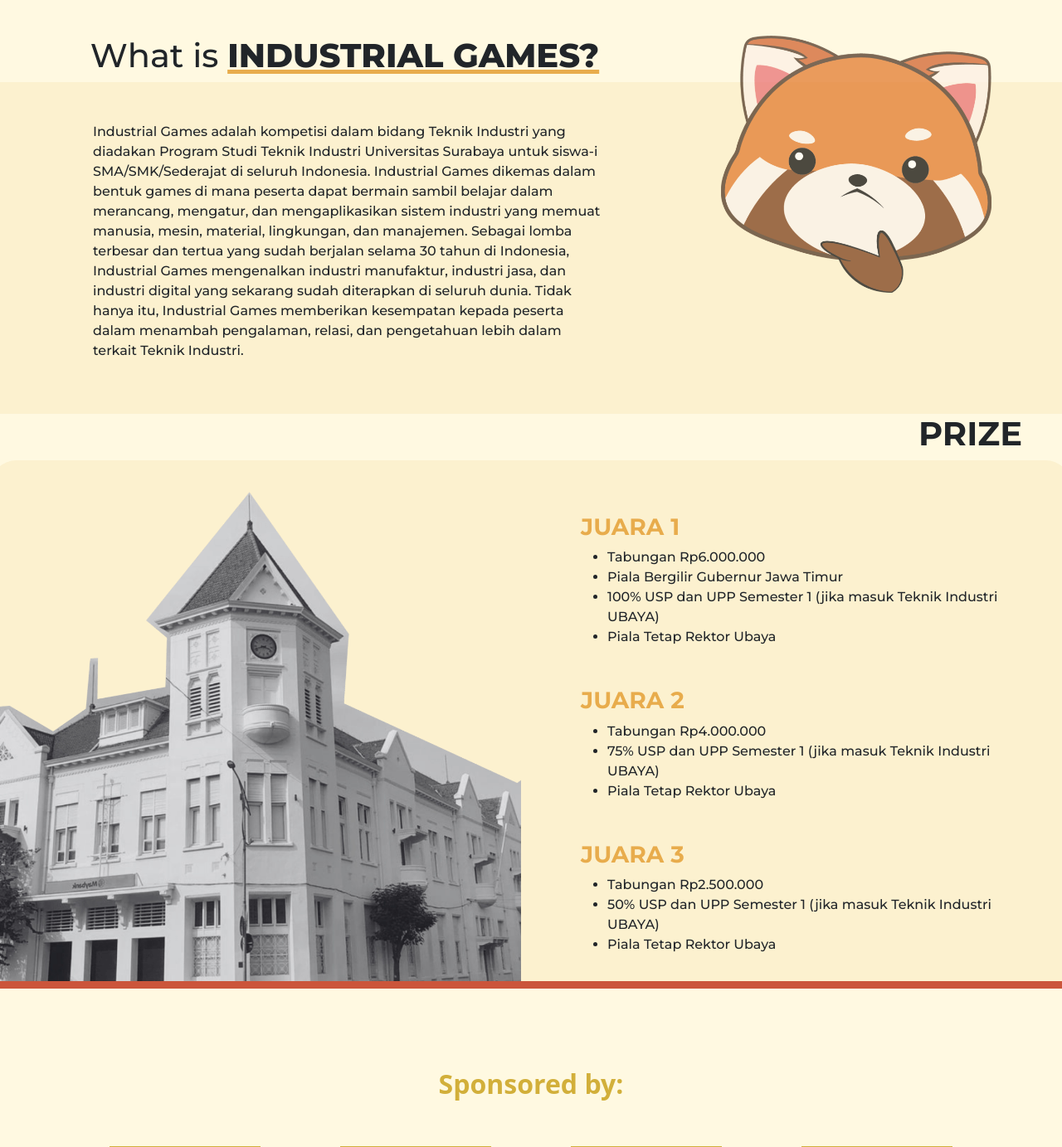
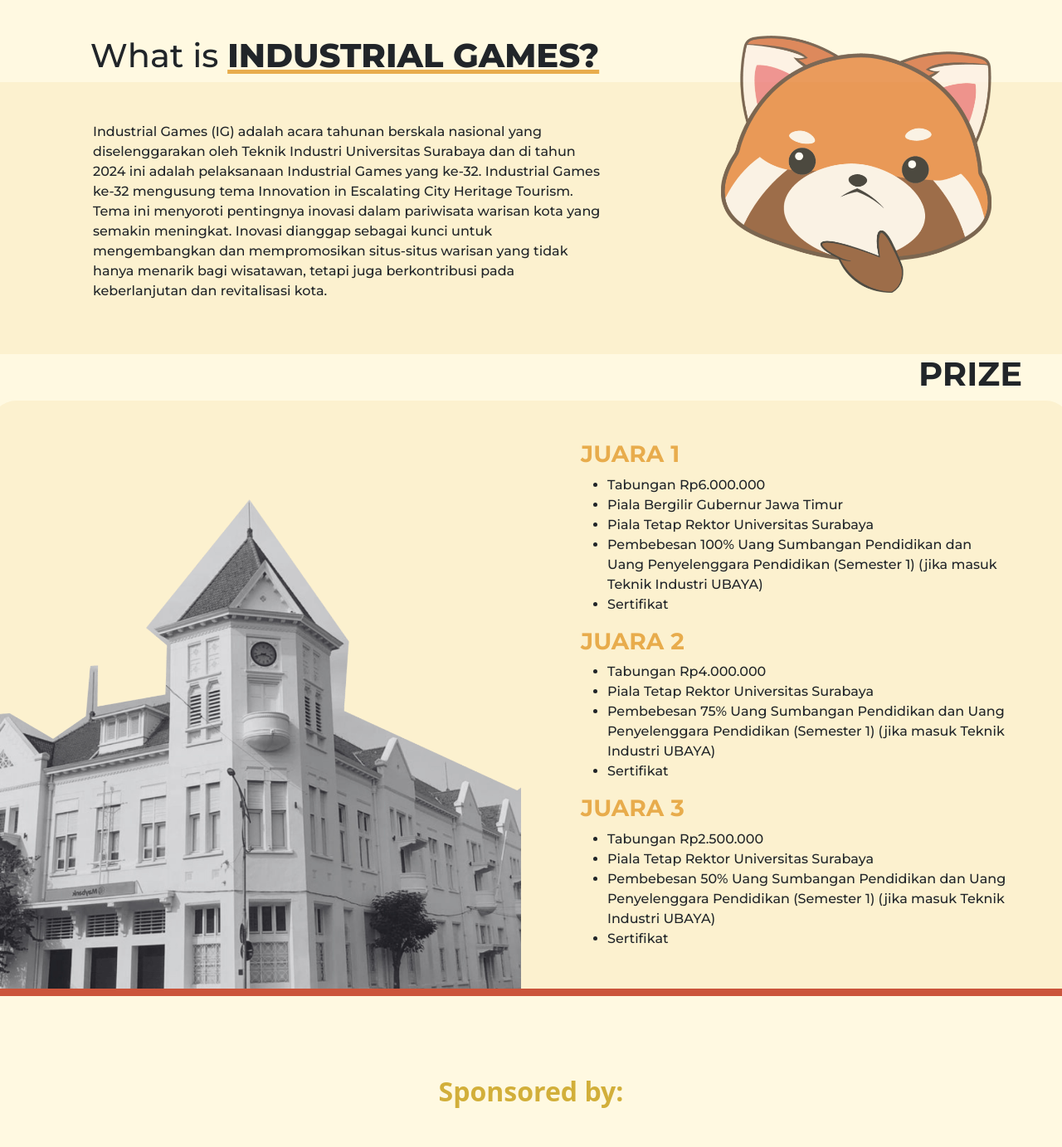
Before and after one commit to AlexanderKentSo/Web_Pendaftaran_IGXXXII, a Laravel app: page /whatsig in a window 1280 px wide. Shown: the part 85-1468 px from the top of the page at 83% size. Run offline with Laravel 9, Linux system fonts and the light colour scheme.

Commit message:
[WhatsIG] Update

```diff
--- a/resources/views/whatsig.blade.php
+++ b/resources/views/whatsig.blade.php
@@ -126,15 +126,12 @@
         {{--Whats IG Text--}}
         <div class="col-12 col-sm-10 col-md-8">
             <div class="whatsig-text" style="background-color: #FCF1CF">
-                <p>Industrial Games adalah kompetisi dalam bidang Teknik Industri yang diadakan Program Studi Teknik
-                    Industri Universitas Surabaya untuk siswa-i SMA/SMK/Sederajat di seluruh Indonesia. Industrial
-                    Games dikemas dalam bentuk games di mana peserta dapat bermain sambil belajar dalam merancang,
-                    mengatur, dan mengaplikasikan sistem industri yang memuat manusia, mesin, material, lingkungan,
-                    dan manajemen. Sebagai lomba terbesar dan tertua yang sudah berjalan selama 30 tahun di
-                    Indonesia, Industrial Games mengenalkan industri manufaktur, industri jasa, dan industri digital
-                    yang sekarang sudah diterapkan di seluruh dunia. Tidak hanya itu, Industrial Games memberikan
-                    kesempatan kepada peserta dalam menambah pengalaman, relasi, dan pengetahuan lebih dalam terkait
-                    Teknik Industri.</p>
+                <p>Industrial Games (IG) adalah acara tahunan berskala nasional yang diselenggarakan oleh Teknik
+                    Industri Universitas Surabaya dan di tahun 2024 ini adalah pelaksanaan Industrial Games yang ke-32.
+                    Industrial Games ke-32 mengusung tema Innovation in Escalating City Heritage Tourism. Tema ini
+                    menyoroti pentingnya inovasi dalam pariwisata warisan kota yang semakin meningkat. Inovasi dianggap
+                    sebagai kunci untuk mengembangkan dan mempromosikan situs-situs warisan yang tidak hanya menarik
+                    bagi wisatawan, tetapi juga berkontribusi pada keberlanjutan dan revitalisasi kota.</p>
             </div>
         </div>
     </div>
@@ -153,24 +150,27 @@
                 <ul>
                     <li>Tabungan Rp6.000.000</li>
                     <li>Piala Bergilir Gubernur Jawa Timur</li>
-                    <li>100% USP dan UPP Semester 1 (jika masuk Teknik Industri UBAYA)</li>
-                    <li>Piala Tetap Rektor Ubaya</li>
+                    <li>Piala Tetap Rektor Universitas Surabaya</li>
+                    <li>Pembebesan 100% Uang Sumbangan Pendidikan dan Uang Penyelenggara Pendidikan (Semester 1) (jika masuk Teknik Industri UBAYA)</li>
+                    <li>Sertifikat</li>
                 </ul>
             </div>
-            <div class="juara 2 mt-5">
+            <div class="juara 2">
                 <h3>JUARA 2</h3>
                 <ul>
                     <li>Tabungan Rp4.000.000</li>
-                    <li>75% USP dan UPP Semester 1 (jika masuk Teknik Industri UBAYA)</li>
-                    <li>Piala Tetap Rektor Ubaya</li>
+                    <li>Piala Tetap Rektor Universitas Surabaya</li>
+                    <li>Pembebesan 75% Uang Sumbangan Pendidikan dan Uang Penyelenggara Pendidikan (Semester 1) (jika masuk Teknik Industri UBAYA)</li>
+                    <li>Sertifikat</li>
                 </ul>
             </div>
-            <div class="juara 3 mt-5">
+            <div class="juara 3 mb-5">
                 <h3>JUARA 3</h3>
                 <ul>
                     <li>Tabungan Rp2.500.000</li>
-                    <li>50% USP dan UPP Semester 1 (jika masuk Teknik Industri UBAYA)</li>
-                    <li>Piala Tetap Rektor Ubaya</li>
+                    <li>Piala Tetap Rektor Universitas Surabaya</li>
+                    <li>Pembebesan 50% Uang Sumbangan Pendidikan dan Uang Penyelenggara Pendidikan (Semester 1) (jika masuk Teknik Industri UBAYA)</li>
+                    <li>Sertifikat</li>
                 </ul>
             </div>
         </div>
```
